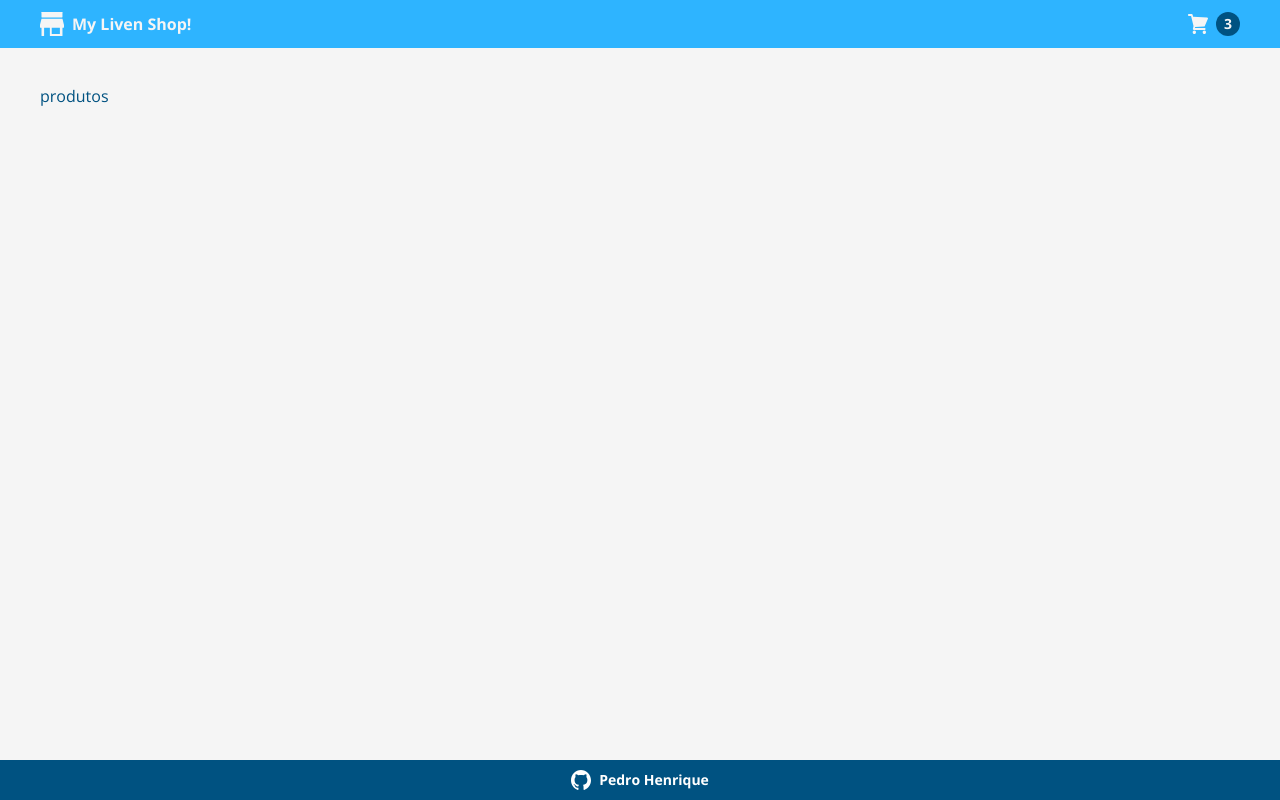
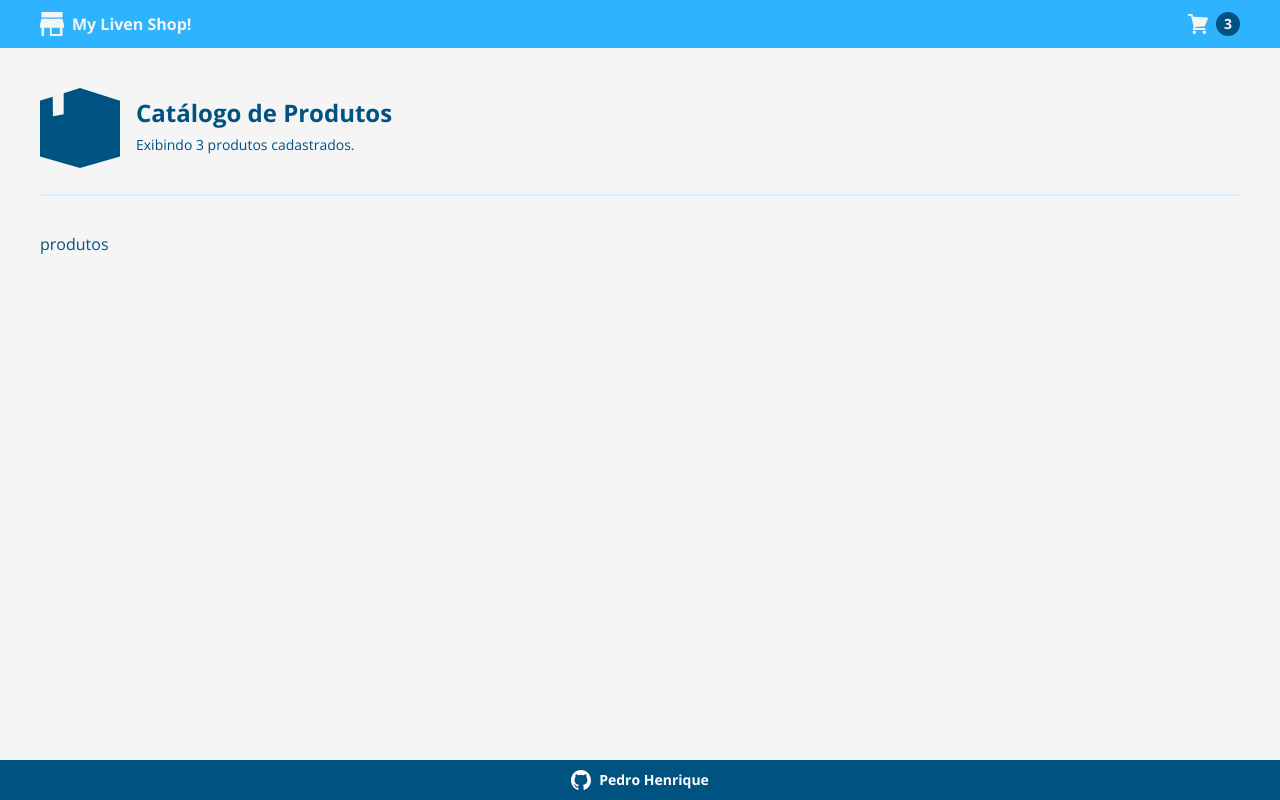
Before and after one commit to p-h-marques/mylivenshop, a React (Create React App) app: page /products in a window 1280 px wide. Built offline with nearby package versions, Linux system fonts and the light colour scheme; the HTML template or start-up script is replaced by a standard one.

Commit message:
Estilizando e dinamizando title

```diff
--- /dev/null
+++ b/src/components/title/index.jsx
@@ -0,0 +1,43 @@
+import React, {useContext, useEffect, useState} from 'react'
+import {TitleStyles} from './styles'
+
+import Context from '../../state/Context'
+
+import ImgProduct from '../../assets/images/products.svg'
+
+const Title = () => {
+    const {state} = useContext(Context)
+
+    const [description, setDescription] = useState('Não há produtos cadastrados.')
+
+    useEffect(()=>{
+        switch (state.products.length) {
+            case 1:
+                setDescription(`Exibindo ${state.products.length} produto cadastrado.`)
+                break
+
+            case 0:
+                setDescription('Não há produtos cadastrados.')
+                break
+
+            default:
+                setDescription(`Exibindo ${state.products.length} produtos cadastrados.`)
+                break
+        }
+    }, state.products)
+
+    return (
+        <TitleStyles>
+            <div className="icon">
+                <img src={ImgProduct} alt="Catálogo de produtos"/>
+            </div>
+
+            <div className="labels">
+                <h1>Catálogo de Produtos</h1>
+                <p>{description}</p>
+            </div>
+        </TitleStyles>
+    )
+}
+
+export default Title
--- /dev/null
+++ b/src/components/title/styles.js
@@ -0,0 +1,40 @@
+import styled from 'styled-components'
+import colors from '../../styles/colors'
+import measures from '../../styles/measures'
+
+export const TitleStyles = styled.div`
+    width: 100%;
+    display: flex;
+    gap: ${measures[2]};
+    align-items: center;
+    justify-content: flex-start;
+    padding-bottom: ${measures[3]};
+    margin-bottom: ${measures[5]};
+    border-bottom: 2px solid ${colors.light};
+
+    div.icon img{
+        height: 80px;
+    }
+
+    div.labels {
+        display: flex;
+        flex-direction: column;
+        gap: ${measures[2]};
+
+        h1{
+            font-size: ${measures[3]};
+            font-weight: bold;
+        }
+
+        p{
+            font-size: 14px;
+        }
+    }
+
+    @media(max-width: 575px){
+        gap: 0px;
+        div.icon img{
+            display: none;
+        }
+    }
+`
--- a/src/containers/main/index.jsx
+++ b/src/containers/main/index.jsx
@@ -2,6 +2,7 @@ import React from 'react'
 import {MainStyles} from './styles'
 
 import Header from '../../components/header'
+import Title from '../../components/title'
 import Footer from '../../components/footer'
 
 const Container = (props) => {
@@ -10,6 +11,7 @@ const Container = (props) => {
             <Header />
 
             <MainStyles>
+                <Title />
                 {props.children}
             </MainStyles>
 
--- a/src/state/Provider.js
+++ b/src/state/Provider.js
@@ -4,8 +4,42 @@ import reducer from './reducers'
 
 
 export const initialState = {
-    main: {
-        data: true
+    products: [
+        {
+            id: '1',
+            createdAt: '2019-09-02T12:58:54.103Z',
+            name: 'Rustic Metal Fish',
+            price: '289.00',
+            image: 'http://lorempixel.com/640/480/food',
+            stock: 65171
+        },
+        {
+            id: '2',
+            createdAt: '2019-09-02T07:59:58.181Z',
+            name: 'Sleek Wooden Soap',
+            price: '430.00',
+            image: 'http://lorempixel.com/640/480/transport',
+            stock: 91260
+        },
+        {
+            id: '3',
+            createdAt: '2019-09-02T22:14:05.454Z',
+            name: 'Small Cotton Shoes',
+            price: '993.00',
+            image: 'http://lorempixel.com/640/480/sports',
+            stock: 36608
+        }
+    ],
+    cart: [
+        {
+            id: '5',
+            quantity: 12
+        }
+    ],
+    feedbacks: {
+        loading: false,
+        error: false,
+        payment: false
     }
 }
 
```
Also changed, not shown: src/assets/images/products.svg (added), 1 other file (tests, documents, lock files or other folders).
